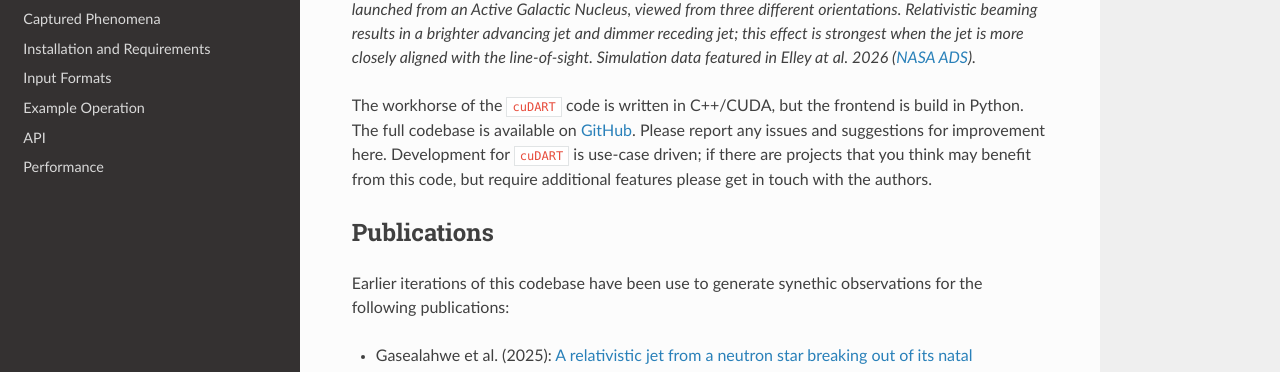
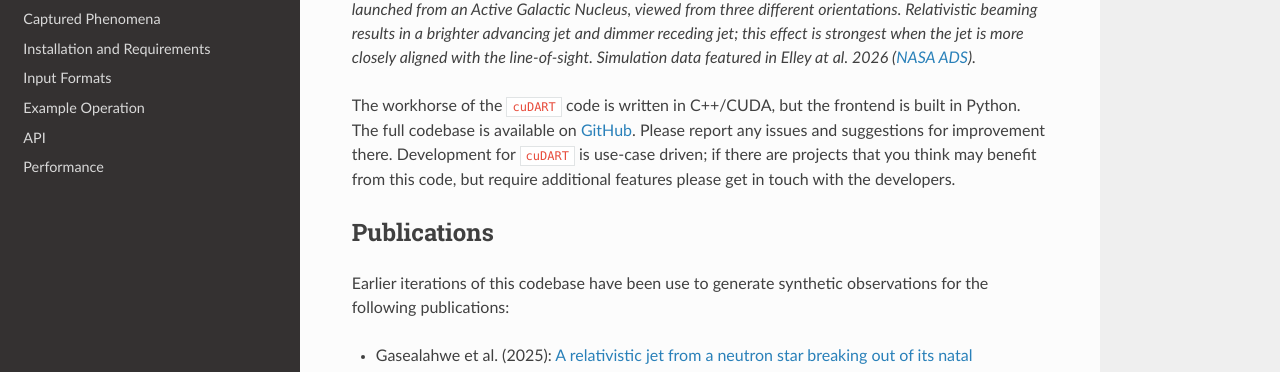
Before and after one commit to hwhitehead/cuDART, a Sphinx documentation site: the page built from docs/source/index.rst, in a window 1280 px wide and 900 px high, scrolled down 1530 px. Shown: the part 162-534 px from the top of the window. Built offline with Sphinx 7.4.7 and the Read the Docs theme 3.1.0, drawn with Linux system fonts in a browser that asks for light colours.

```diff
--- a/docs/source/index.rst
+++ b/docs/source/index.rst
@@ -28,15 +28,15 @@
     Relativistic beaming results in a brighter advancing jet and dimmer receding jet; this effect is strongest when the jet is more closely aligned with the line-of-sight.
     Simulation data featured in Elley at al. 2026 (`NASA ADS <https://ui.adsabs.harvard.edu/abs/2026arXiv260513469E/abstract>`_).
 
-The workhorse of the :code:`cuDART` code is written in C++/CUDA, but the frontend is build in Python. The full codebase is available on `GitHub <https://github.com/hwhitehead/cuDART>`_.
-Please report any issues and suggestions for improvement here. Development for :code:`cuDART` is use-case driven; if there are projects that you think may benefit from this code, but require additional features
-please get in touch with the authors.
+The workhorse of the :code:`cuDART` code is written in C++/CUDA, but the frontend is built in Python. The full codebase is available on `GitHub <https://github.com/hwhitehead/cuDART>`_.
+Please report any issues and suggestions for improvement there. Development for :code:`cuDART` is use-case driven; if there are projects that you think may benefit from this code, but require additional features
+please get in touch with the developers.
 
 ---------------------------------------
 Publications
 ---------------------------------------
 
-Earlier iterations of this codebase have been use to generate synethic observations for the following publications:
+Earlier iterations of this codebase have been use to generate synthetic observations for the following publications:
 
 * Gasealahwe et al. (2025): `A relativistic jet from a neutron star breaking out of its natal supernova remnant <https://ui.adsabs.harvard.edu/abs/2025MNRAS.541.4011G/abstract>`_,
 * Elley et al. (2026): `The impact of flickering variability and magnetisation on the dynamics, stability and morphology of radio-loud AGN jets <https://ui.adsabs.harvard.edu/abs/2026arXiv260513469E/abstract>`_.
```
Also changed, not shown: 3 other files.
